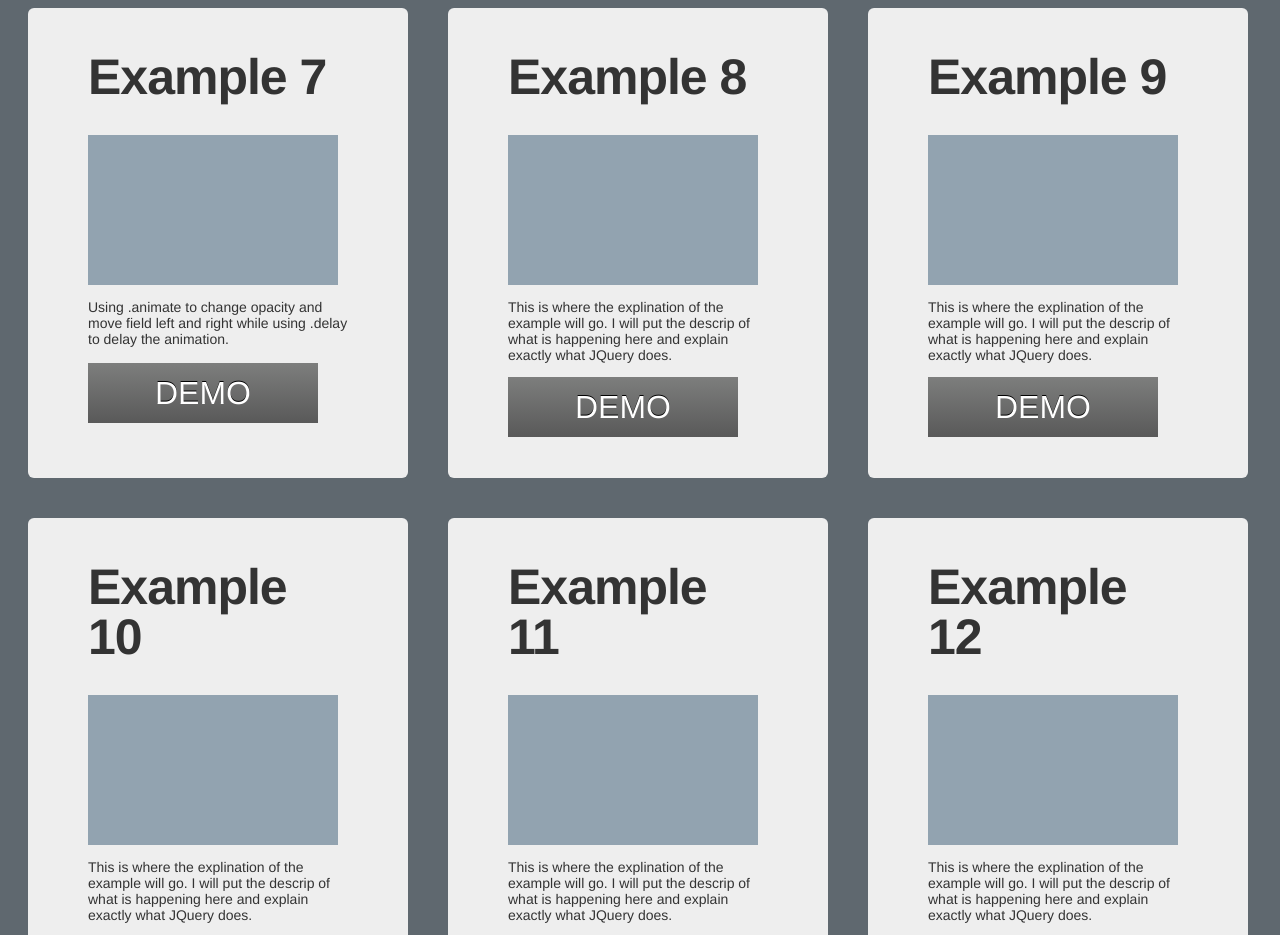
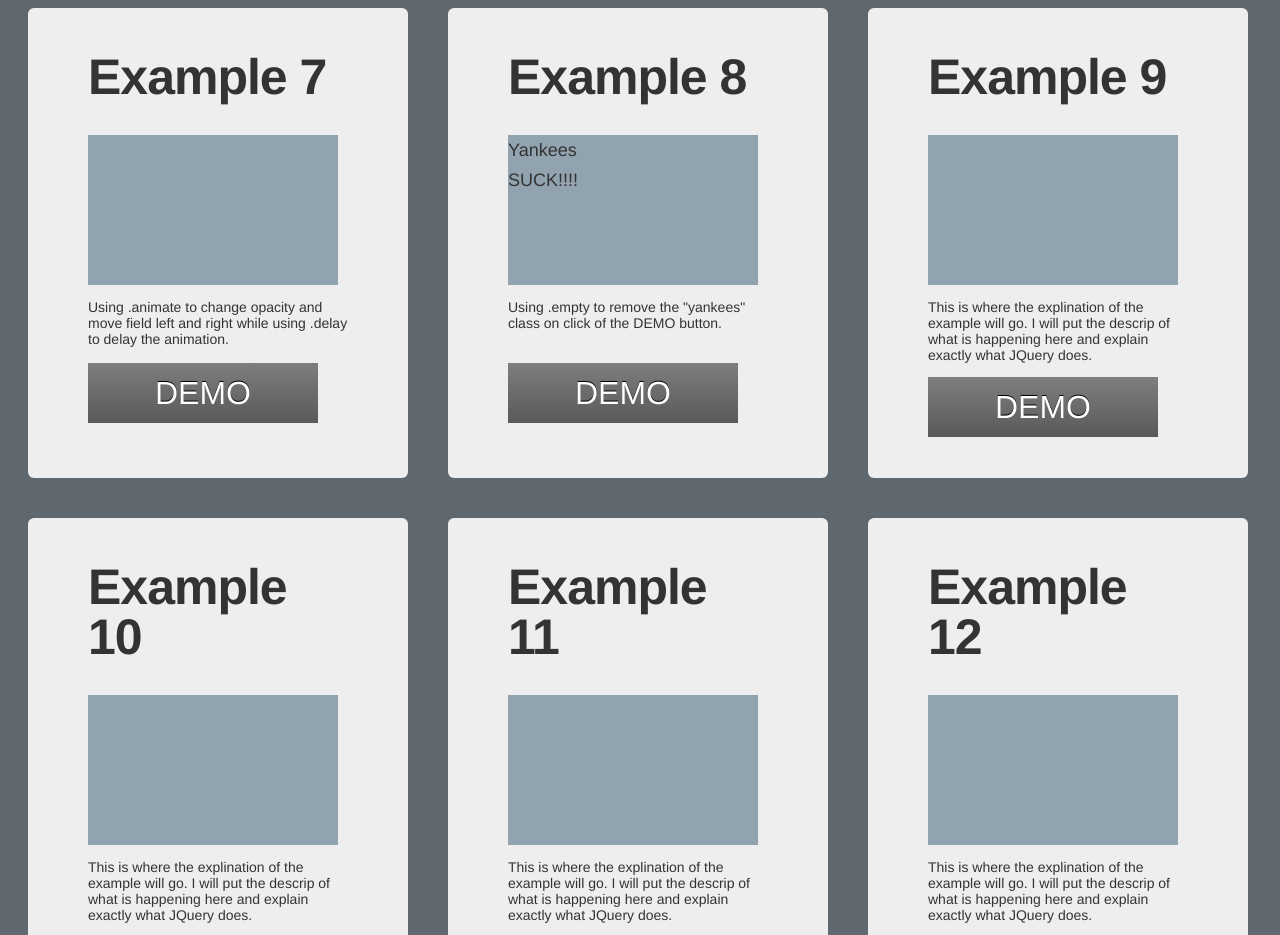
Before and after one commit to Charlie610790/Day12-WorkingWithYoeman, a website: page app/index.html in a window 1280 px wide. Shown: the part 1040-1975 px from the top of the page. Drawn offline with nearby package versions, Linux system fonts and the light colour scheme; files that its build step writes are made by us from their sources.

Commit message:
add example 8 using empty to remove div contents

```diff
--- a/app/index.html
+++ b/app/index.html
@@ -82,10 +82,10 @@
 
               <div class="examplefield">
                 <h1>Example 8</h1>
-                    <div class="example1"></div>
+                    <div class="example8"><div class="yankees">Yankees</div><div class="suck">SUCK!!!!</div></div>
                     <div class="exampletxt">
-                <p>This is where the explination of the example will go.  I will put the descrip of what is happening here and explain exactly what JQuery does.</p></div>
-                <div class="example1button">DEMO</div>
+                <p>Using .empty to remove the "yankees" class on click of the DEMO button.</p></div>
+                <div class="example8button">DEMO</div>
             </div>
 
                <div class="examplefield">
--- a/app/scripts/main.js
+++ b/app/scripts/main.js
@@ -85,3 +85,9 @@ $('.example7button').mouseout(function() {
     left: "-=50"}).delay (1800);
     });
 // EXAMPLE 7 END
+
+// EXAMPLE 8 BEGIN
+$('.example8button').click(function() {
+  $('.yankees').empty();
+});
+// EXAMPLE 8 END
```
